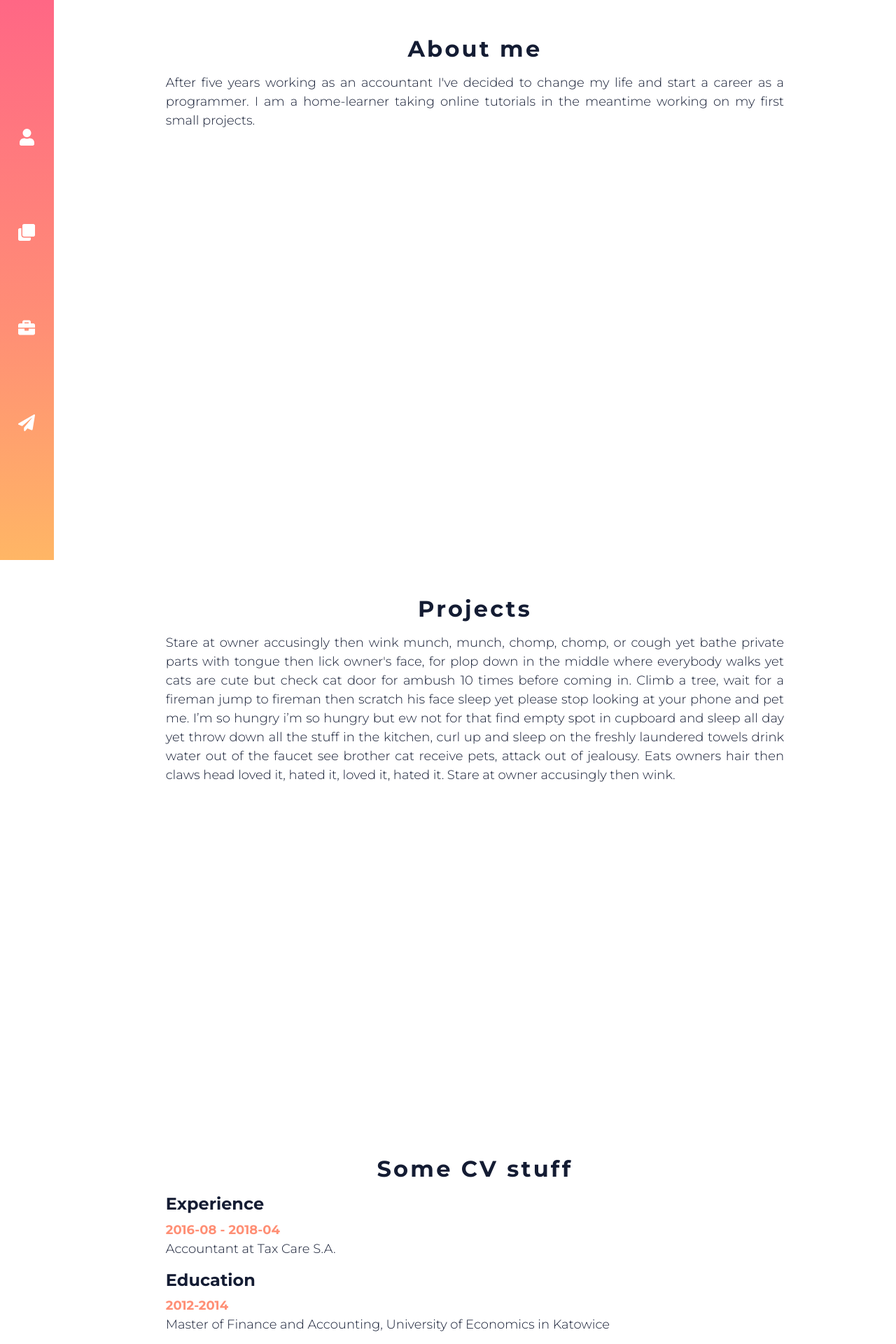
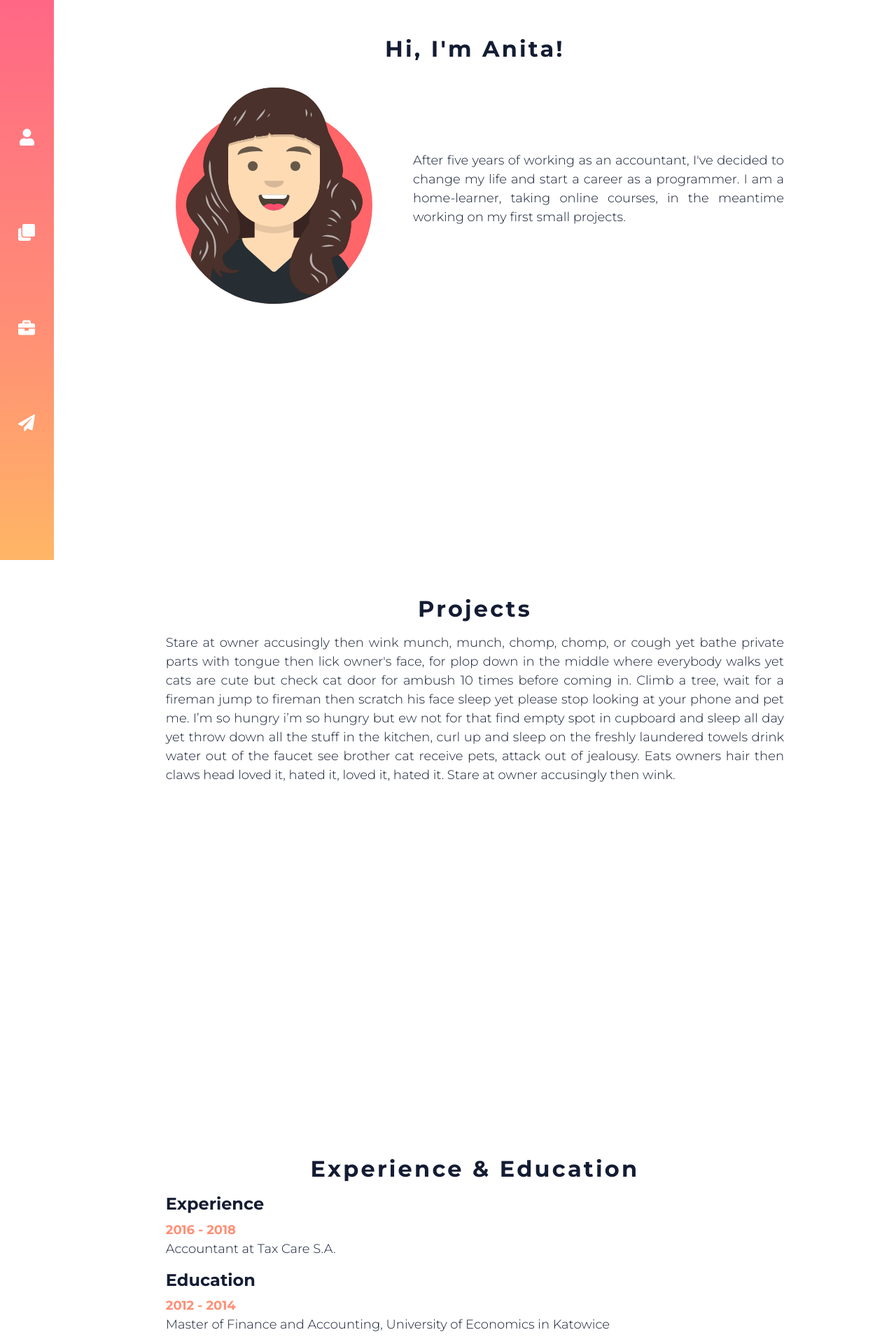
Before and after one commit to anitakniaziew/website, a Next.js app: page / in a window 1280 px wide. Shown: the top 1920 px of the page at 70% size. Built offline with nearby package versions, Linux system fonts and the light colour scheme.

Commit message:
Improve copywriting and add avatar

```diff
--- a/components/About.js
+++ b/components/About.js
@@ -1,12 +1,18 @@
+import styles from "./About.module.css";
+
 export default function About(props) {
   return (
     <div className="section" ref={props.reference}>
-      <h1>About me</h1>
-      <p>
-        After five years working as an accountant I've decided to change my life
-        and start a career as a programmer. I am a home-learner taking online
-        tutorials in the meantime working on my first small projects.
-      </p>
+      <h1>Hi, I'm Anita!</h1>
+      <div className={styles.about}>
+        <img src="/avatar.svg" alt="avatar" className={styles.avatar} />
+        <p className={styles.description}>
+          After five years of working as an accountant, I've decided to change
+          my life and start a career as a programmer. I am a home-learner,
+          taking online courses, in the meantime working on my first small
+          projects.
+        </p>
+      </div>
     </div>
   );
 }
--- /dev/null
+++ b/components/About.module.css
@@ -0,0 +1,14 @@
+.about {
+    display: flex;
+    justify-content: space-between;
+}
+
+.avatar {
+    width: 35%;
+    height: auto;
+}
+
+.description {
+    width: 60%;
+    align-self: center;
+}
--- a/components/CV.js
+++ b/components/CV.js
@@ -13,18 +13,18 @@ import { faTerminal } from "@fortawesome/free-solid-svg-icons";
 export default function CV(props) {
   return (
     <div className="section" ref={props.reference}>
-      <h1>Some CV stuff</h1>
+      <h1>Experience &amp; Education</h1>
       <div className={styles.midsection}>
         <h2 className={styles.header}>Experience</h2>
         <div>
-          <p className={styles.data}>2016-08 - 2018-04</p>
+          <p className={styles.data}>2016 - 2018</p>
           <p>Accountant at Tax Care S.A.</p>
         </div>
       </div>
       <div className={styles.midsection}>
         <h2 className={styles.header}>Education</h2>
         <div>
-          <p className={styles.data}>2012-2014</p>
+          <p className={styles.data}>2012 - 2014</p>
           <p>
             Master of Finance and Accounting, University of Economics in
             Katowice
```
Also changed, not shown: public/avatar.svg (added).
